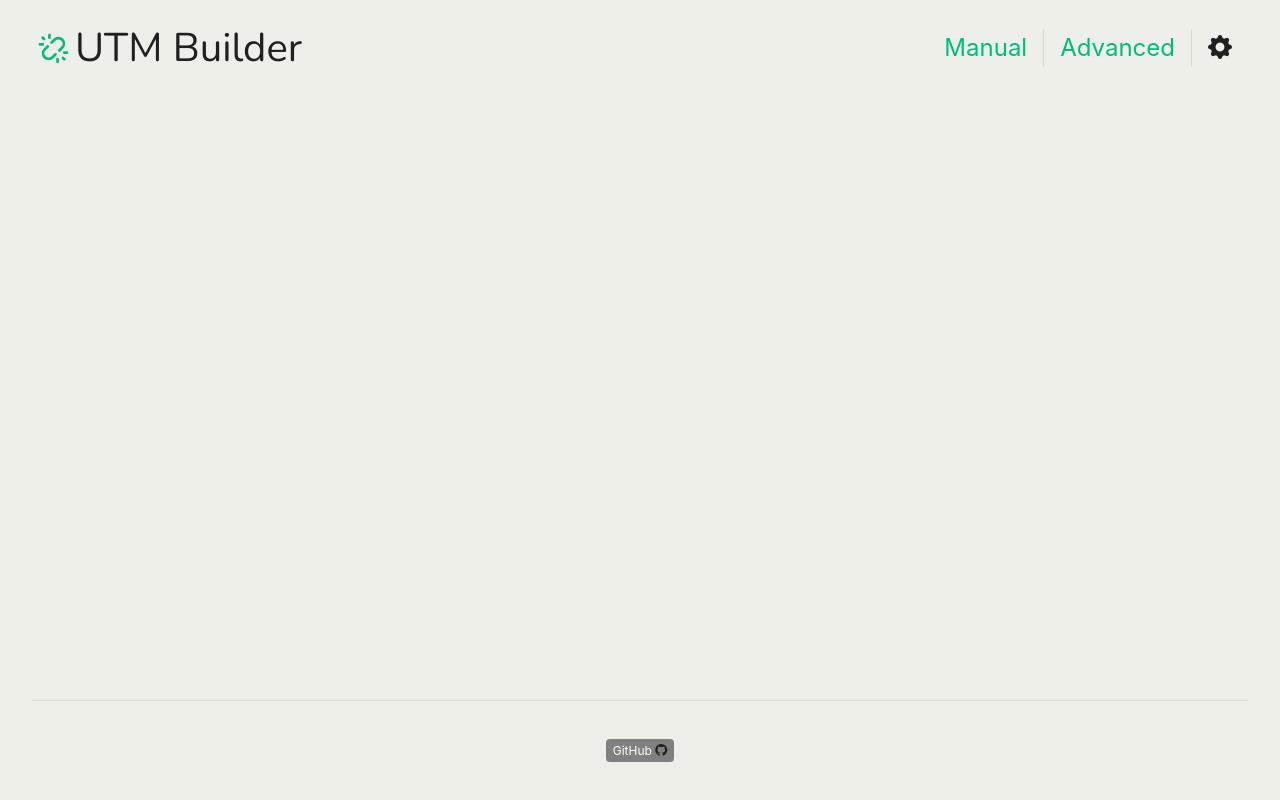
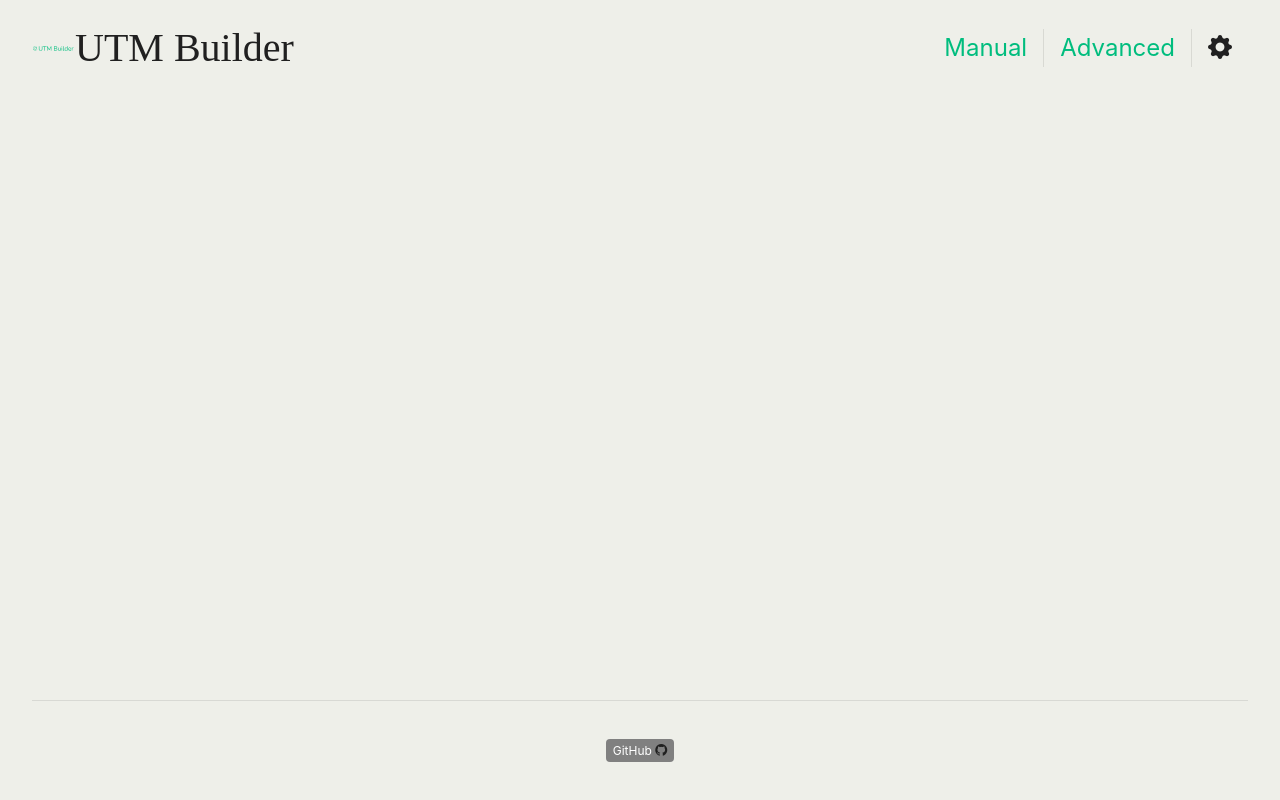
Before and after one commit to juronja/utm-builder, a Vue app: page / in a window 1280 px wide. Built offline with nearby package versions, Linux system fonts and the light colour scheme.

Commit message:
logo changed to picture

```diff
--- a/src/assets/base.css
+++ b/src/assets/base.css
@@ -2,7 +2,7 @@
 @import url("https://cdn.jsdelivr.net/npm/bootstrap-icons@1.11.3/font/bootstrap-icons.min.css");
 
 /* Fonts */
-@import url('https://fonts.googleapis.com/css2?family=Asap:ital,wght@0,100..900;1,100..900&family=Nunito:ital,wght@0,200..1000;1,200..1000&display=swap');
+@import url('https://fonts.googleapis.com/css2?family=Asap:ital,wght@0,100..900;1,100..900&display=swap');
 
 /* color palette */
 :root {
```
Also changed, not shown: src/assets/logo.svg.
